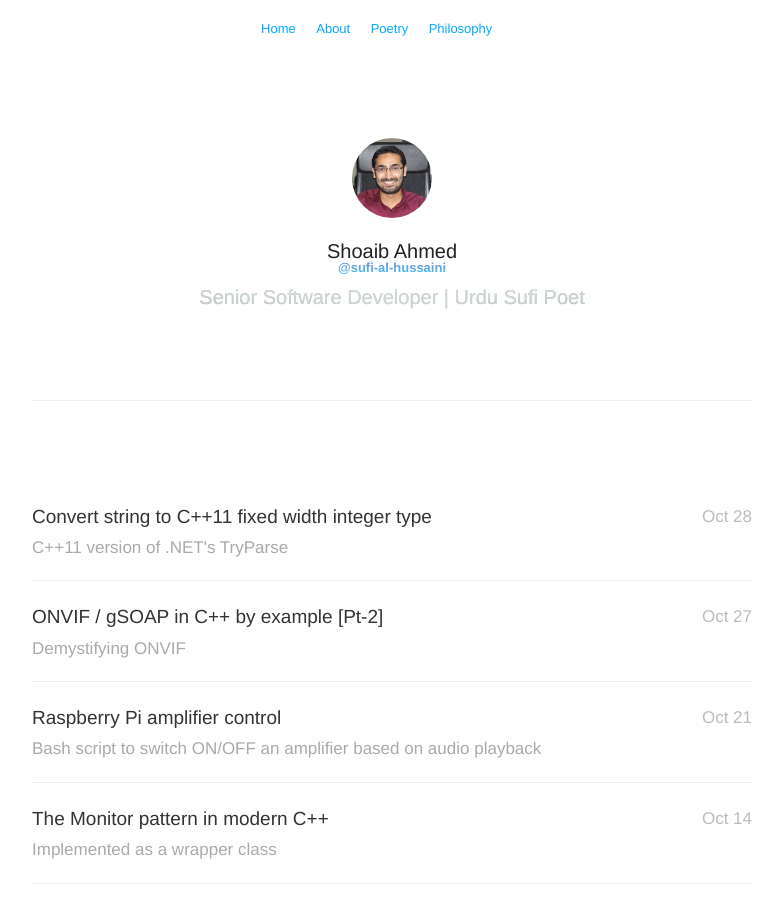
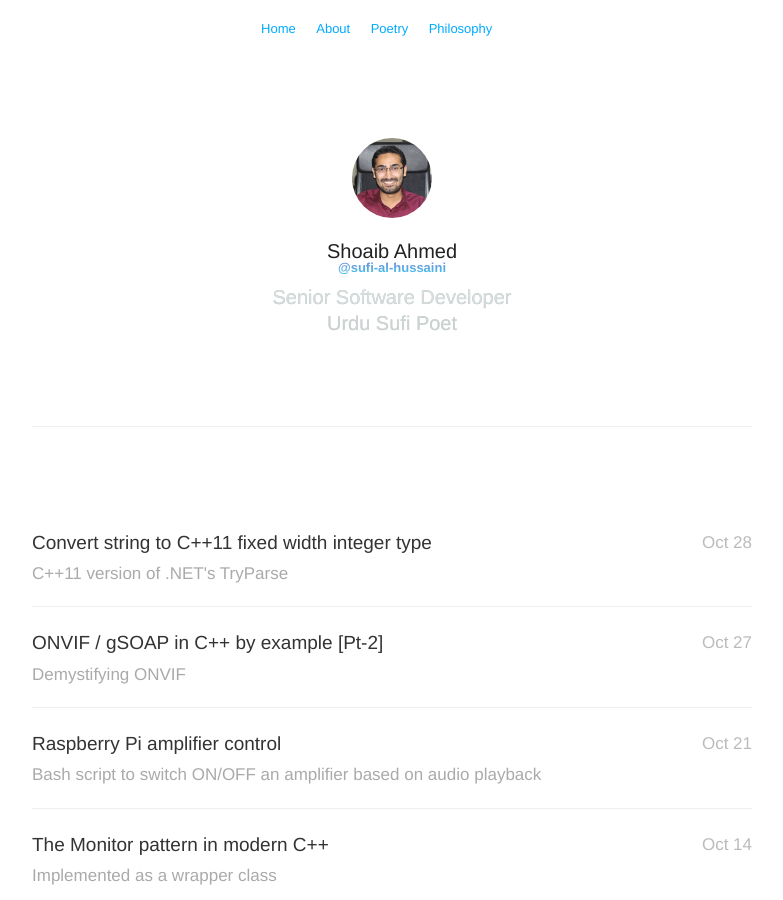
Before and after one commit to Sufi-Al-Hussaini/Sufi-Al-Hussaini.github.io, a Jekyll site: the page built from index.html, in a window 1280 px wide and 900 px high. Shown: the whole window, without its empty margins (248-1031 px from the left). Built offline with Jekyll 4.4.1, drawn with Linux system fonts in a browser that asks for light colours; nearby versions of some CDN libraries; some web fonts are replaced; the list of posts is cut into pages by our own code; comment, search, counter and statistics services are not loaded; a style sheet for code colours, icons or effects is not loaded.

Commit message:
Modify site desc

```diff
--- a/_config.yml
+++ b/_config.yml
@@ -1,5 +1,5 @@
 name: Sufi-Al-Hussaini
-description: Senior Software Developer | Urdu Sufi Poet
+description: Senior Software Developer <br/>Urdu Sufi Poet
 meta_description: "Shoaib Ahmed is a system software developer, urdu Sufi poet and self-proclaimed philosopher. He writes under the nom-de-plume of 'Sufi-Al-Hussaini'."
 
 aboutPage: true
```
